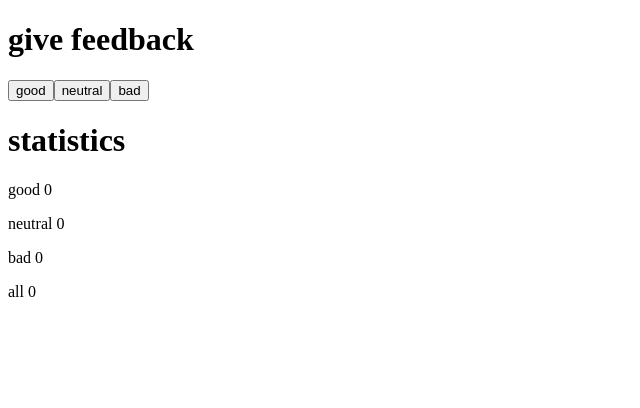
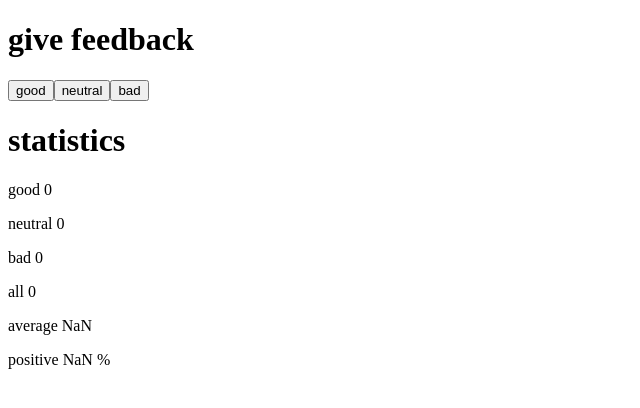
Before and after one commit to Skafishka/Full-Stack-Web-Development-2022, a React (Create React App) app in the folder Part-1/unicafe/: page / in a window 1280 px wide. Shown: the top 408 px of the page, without its empty margins (0-640 px from the left). Built offline with nearby package versions, Linux system fonts and the light colour scheme.

Commit message:
1.7: unicafe step2

```diff
--- a/Part-1/unicafe/src/App.js
+++ b/Part-1/unicafe/src/App.js
@@ -16,6 +16,8 @@ const Statistics = (props) => {
       <p>neutral {props.neutral}</p>
       <p>bad {props.bad}</p>
       <p>all {props.all}</p>
+      <p>average {props.average}</p>
+      <p>positive {props.positive} %</p>
     </>
   )
 }
@@ -28,20 +30,25 @@ const [good, setGood] = useState(0)
 const [neutral, setNeutral] = useState(0)
 const [bad, setBad] = useState(0)
 const [allClicks, setAll] = useState([])
+const [number, setAverage] = useState(0)
 
 const goodClick = () => {
-  setAll(allClicks.concat('1'))
+
+  setAll(allClicks.concat(1))
   setGood(good + 1)
+  setAverage(number + 1)
 }
 
 const neutralClick = () => {
-  setAll(allClicks.concat('1'))
+  setAll(allClicks.concat(0))
   setNeutral(neutral + 1)
+  setAverage(number + 0)
 }
 
 const badClick = () => {
-  setAll(allClicks.concat('1'))
+  setAll(allClicks.concat(-1))
   setBad(bad + 1)
+  setAverage(number - 1)
 }
 
   return (
@@ -50,7 +57,7 @@ const badClick = () => {
       <button onClick={goodClick}>good</button>
       <button onClick={neutralClick}>neutral</button>
       <button onClick={badClick}>bad</button>
-      <Statistics appStatistics={appStatistics} good={good} neutral={neutral} bad={bad} all={allClicks.length}/>
+      <Statistics appStatistics={appStatistics} good={good} neutral={neutral} bad={bad} all={allClicks.length} average={number / allClicks.length} positive={good * 100 / allClicks.length}/>
     </div>
   );
 }
```
